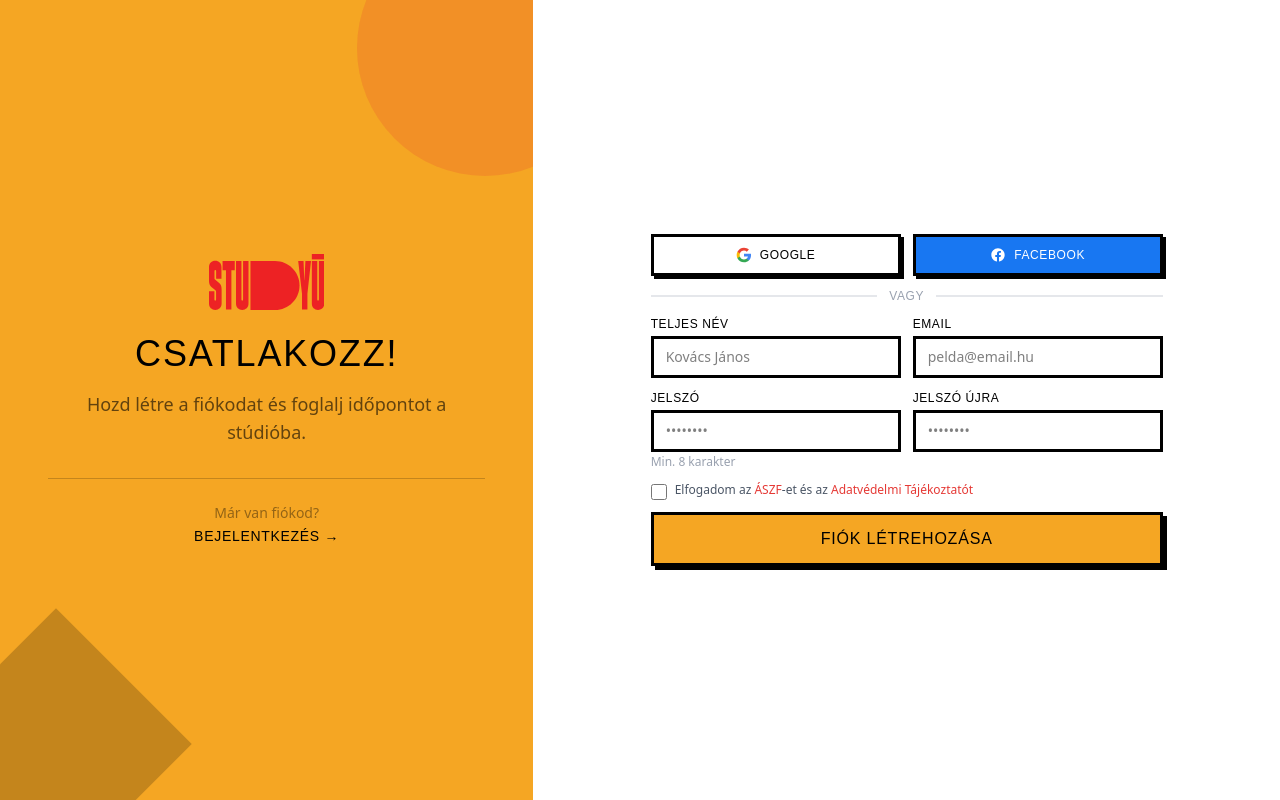
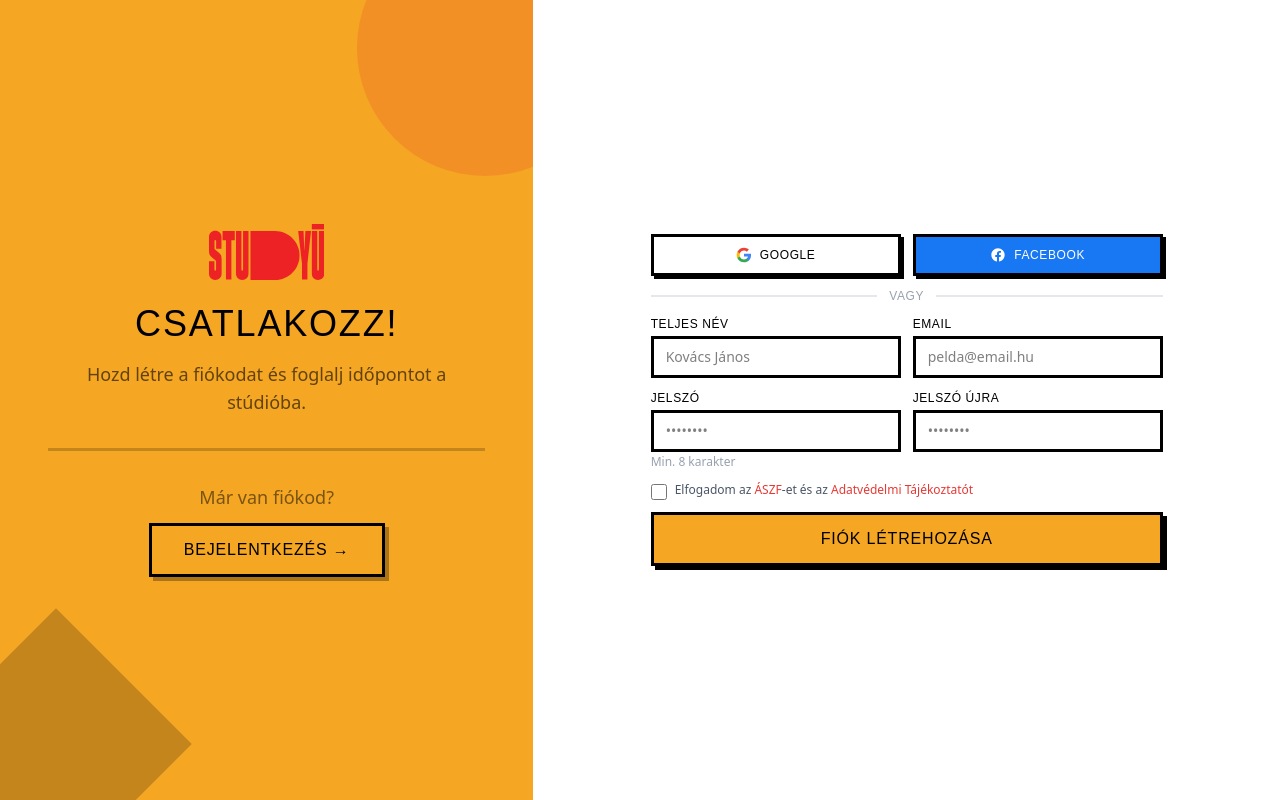
Before and after one commit to pixeloid/studyu, a Next.js app: page /auth/register in a window 1280 px wide. Built offline with nearby package versions, Linux system fonts and the light colour scheme; no server answers; a web font is replaced by a local one.

Commit message:
fix: make login/register cross-links more prominent with button styling
Co-Authored-By: Claude Opus 4.6 (1M context) <noreply@anthropic.com>

```diff
--- a/src/app/auth/login/page.tsx
+++ b/src/app/auth/login/page.tsx
@@ -98,9 +98,13 @@ function LoginContent() {
           </Link>
           <h1 className="font-bugrino text-4xl uppercase tracking-wider text-white mb-4">Üdv újra!</h1>
           <p className="text-white/70 text-lg mb-8">Jelentkezz be és foglalj időpontot a stúdióba.</p>
-          <div className="border-t border-white/20 pt-6">
-            <p className="text-white/50 text-sm">Még nincs fiókod?</p>
-            <Link href={registerUrl} className="font-bugrino text-sm uppercase tracking-wider text-white hover:text-[var(--bauhaus-yellow)] transition-colors">
+          <div className="border-t-[3px] border-white/30 pt-8 mt-8">
+            <p className="text-white/60 text-lg mb-3">Még nincs fiókod?</p>
+            <Link
+              href={registerUrl}
+              className="inline-block px-8 py-3 border-[3px] border-white font-bugrino text-base uppercase tracking-wider text-white hover:bg-white hover:text-[var(--bauhaus-blue)] transition-all"
+              style={{ boxShadow: '4px 4px 0 rgba(0,0,0,0.3)' }}
+            >
               Regisztrálj &rarr;
             </Link>
           </div>
--- a/src/app/auth/register/page.tsx
+++ b/src/app/auth/register/page.tsx
@@ -126,9 +126,13 @@ function RegisterContent() {
           </Link>
           <h1 className="font-bugrino text-4xl uppercase tracking-wider text-black mb-4">Csatlakozz!</h1>
           <p className="text-black/60 text-lg mb-8">Hozd létre a fiókodat és foglalj időpontot a stúdióba.</p>
-          <div className="border-t border-black/20 pt-6">
-            <p className="text-black/40 text-sm">Már van fiókod?</p>
-            <Link href={loginUrl} className="font-bugrino text-sm uppercase tracking-wider text-black hover:text-[var(--bauhaus-red)] transition-colors">
+          <div className="border-t-[3px] border-black/20 pt-8 mt-8">
+            <p className="text-black/50 text-lg mb-3">Már van fiókod?</p>
+            <Link
+              href={loginUrl}
+              className="inline-block px-8 py-3 border-[3px] border-black font-bugrino text-base uppercase tracking-wider text-black hover:bg-black hover:text-[var(--bauhaus-yellow)] transition-all"
+              style={{ boxShadow: '4px 4px 0 rgba(0,0,0,0.3)' }}
+            >
               Bejelentkezés &rarr;
             </Link>
           </div>
```
